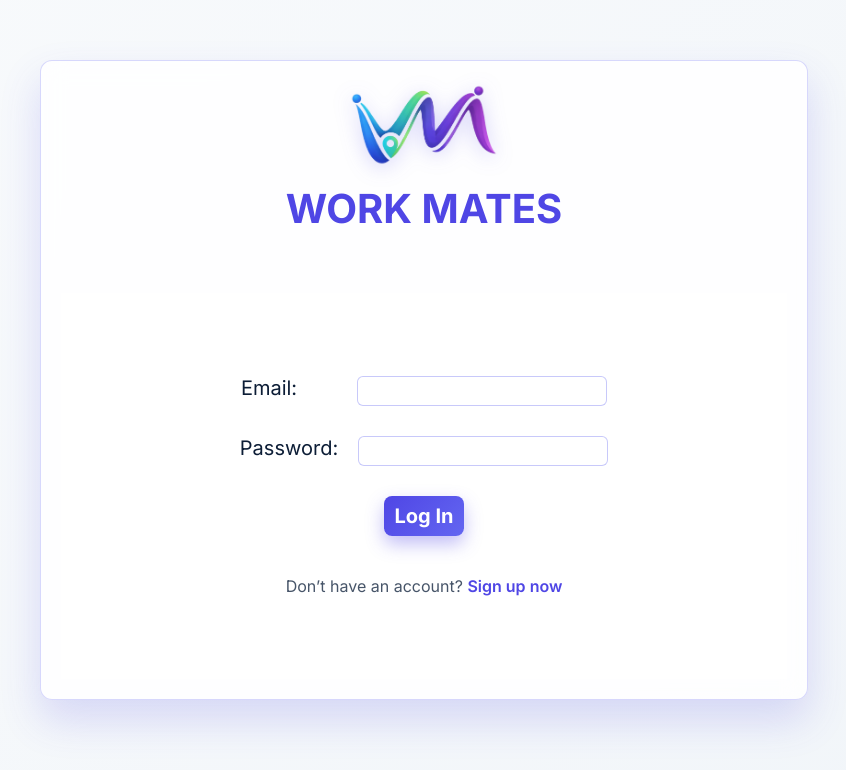
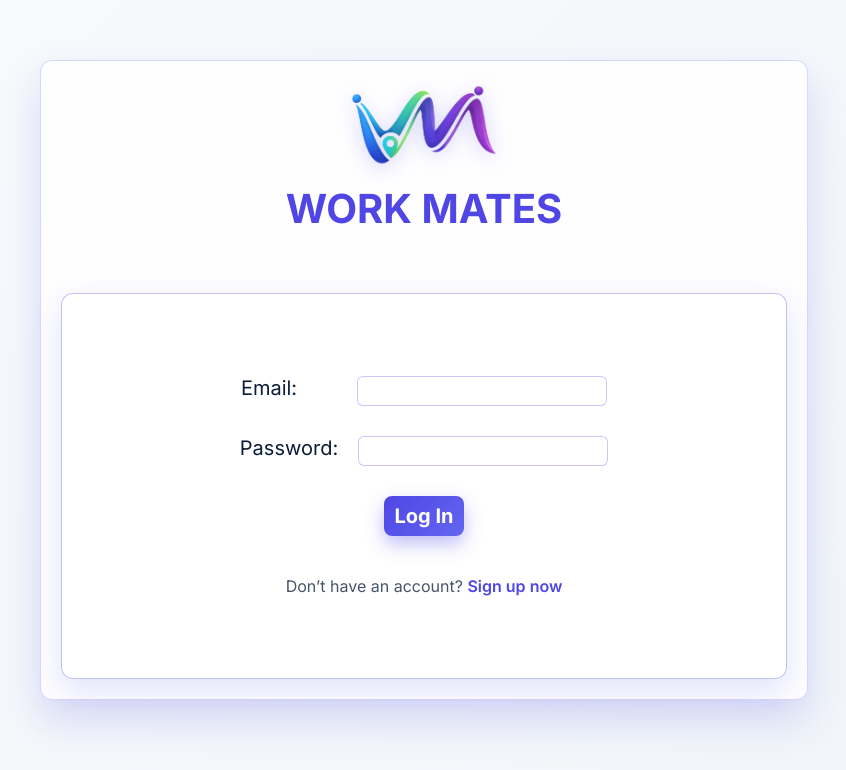
Before and after one commit to shanmukh0908/WorkMates, a React (Vite) app: page /login in a window 1280 px wide. Shown: the top 770 px of the page, without its empty margins (216-1062 px from the left). Built offline with nearby package versions, Linux system fonts and the light colour scheme; no server answers.

Commit message:
commit:12 css modify

```diff
--- a/src/pages/loginformpage/LogInFormPage.module.css
+++ b/src/pages/loginformpage/LogInFormPage.module.css
@@ -49,10 +49,10 @@
   align-items: center;
   font-size: 2.0rem;
   background: rgba(255, 255, 255, 0.65);
-  border: 1..5rem solid rgba(99, 102, 241, 0.4);
+  border: .1rem solid rgba(99, 102, 241, 0.4);
   padding: 2.0rem;
-  /* border-radius: 1.2rem;
-  box-shadow: 0 1.2rem 3.0rem rgba(99, 102, 241, 0.18); */
+  border-radius: 1.2rem;
+  box-shadow: 0 1.2rem 3.0rem rgba(99, 102, 241, 0.18);
 }
 
 .passwordBox {
```
